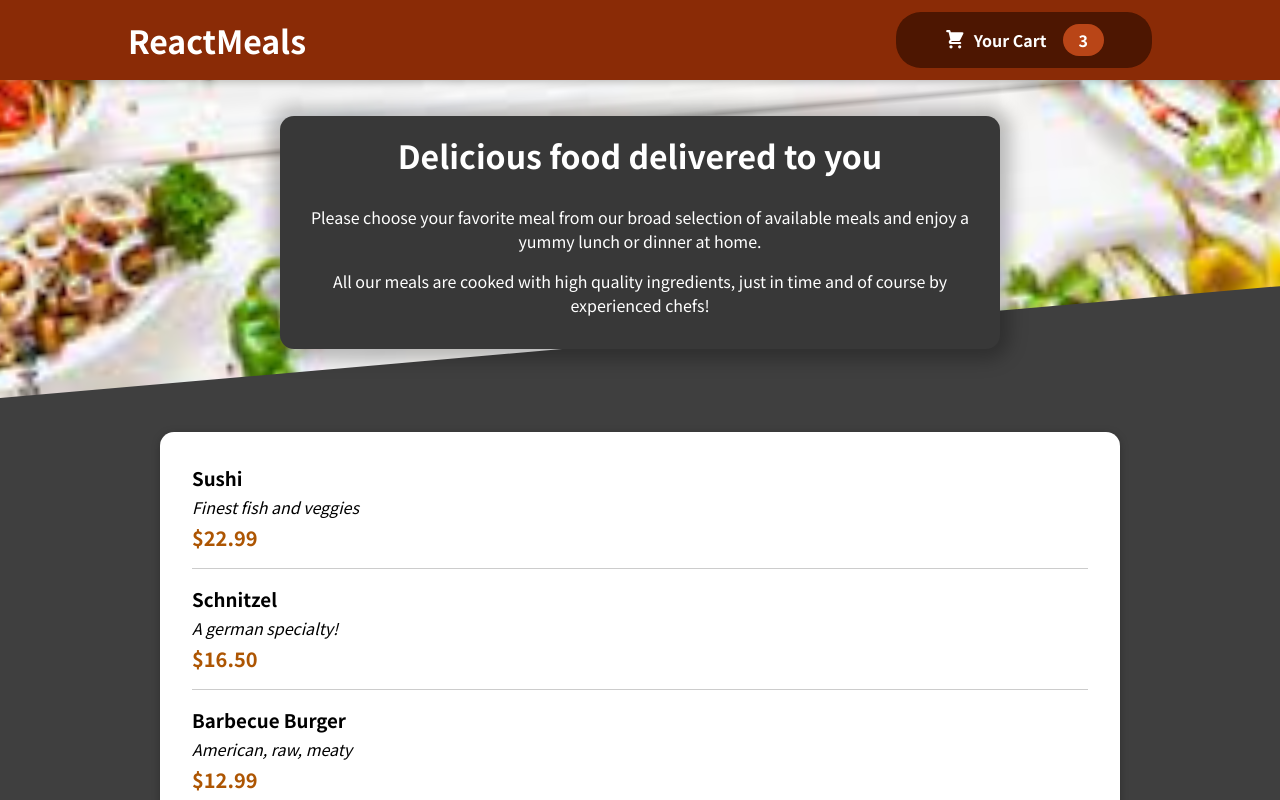
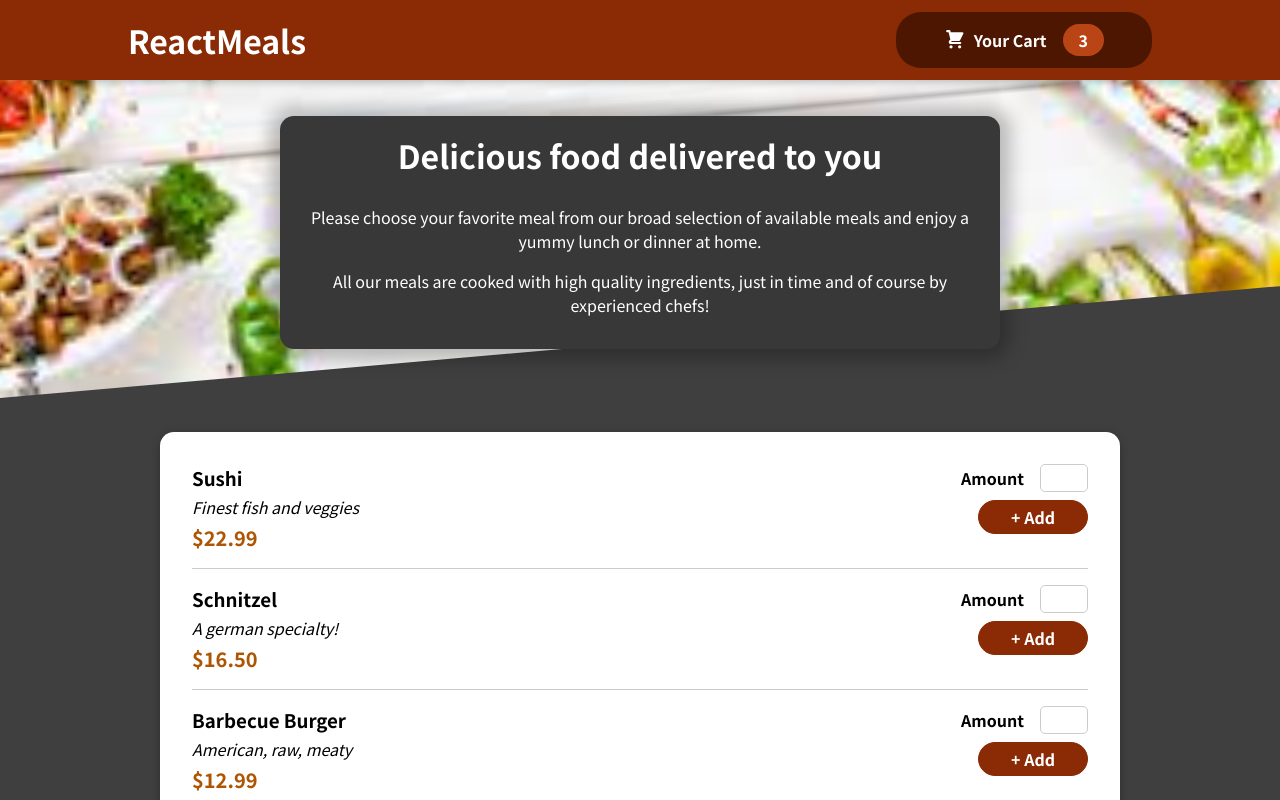
Before and after one commit to shitalsadgir/FoodOrderApp, a React (Create React App) app: page / in a window 1280 px wide. Shown: the top 800 px of the page. Built offline with nearby package versions, Linux system fonts and the light colour scheme.

Commit message:
Added input form

```diff
--- a/src/components/Meals/MealItem/MealItem.js
+++ b/src/components/Meals/MealItem/MealItem.js
@@ -1,4 +1,5 @@
 import classes from './MealItem.module.css'
+import MealItemForm from "./MealItemForm";
 const MealItem= props=>{
   const price=`$${props.price.toFixed(2)}`
     return<li className={classes.meal}>
@@ -8,7 +9,7 @@
             <div className={classes.price}>{price}</div>
       </div>
       <div>
-
+        <MealItemForm/>
       </div>
   </li>
 };
--- a/src/components/Meals/MealItem/MealItemForm.js
+++ b/src/components/Meals/MealItem/MealItemForm.js
@@ -0,0 +1,16 @@
+import classes from './MealItemForm.module.css'
+import Input from "../../UI/Input";
+const MealItemForm=props=>{
+    return <form className={classes.form}>
+       <Input label="Amount" input={{
+           id:'amount',
+           type:'number',
+           min:'1',
+           max:'5',
+           step:'1',
+           defaultvalue:'1'
+       }}/>
+        <button>+ Add</button>
+    </form>
+}
+export default MealItemForm;
--- /dev/null
+++ b/src/components/Meals/MealItem/MealItemForm.module.css
@@ -0,0 +1,20 @@
+.form {
+    text-align: right;
+}
+
+.form button {
+    font: inherit;
+    cursor: pointer;
+    background-color: #8a2b06;
+    border: 1px solid #8a2b06;
+    color: white;
+    padding: 0.25rem 2rem;
+    border-radius: 20px;
+    font-weight: bold;
+}
+
+.form button:hover,
+.form button:active {
+    background-color: #641e03;
+    border-color: #641e03;
+}
--- /dev/null
+++ b/src/components/UI/Input.js
@@ -0,0 +1,8 @@
+import classes from './Input.module.css'
+
+const Input =props=>{
+    return <div className={classes.input}>
+    <label htmlFor={props.input.id} >{props.label}</label>
+    <input {...props.input}/></div>
+};
+export default Input;
--- /dev/null
+++ b/src/components/UI/Input.module.css
@@ -0,0 +1,18 @@
+.input {
+    display: flex;
+    align-items: center;
+    margin-bottom: 0.5rem;
+}
+
+.input label {
+    font-weight: bold;
+    margin-right: 1rem;
+}
+
+.input input {
+    width: 3rem;
+    border-radius: 5px;
+    border: 1px solid #ccc;
+    font: inherit;
+    padding-left: 0.5rem;
+}
```
